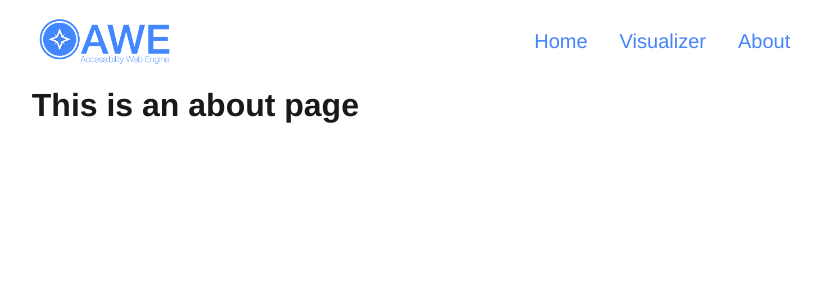
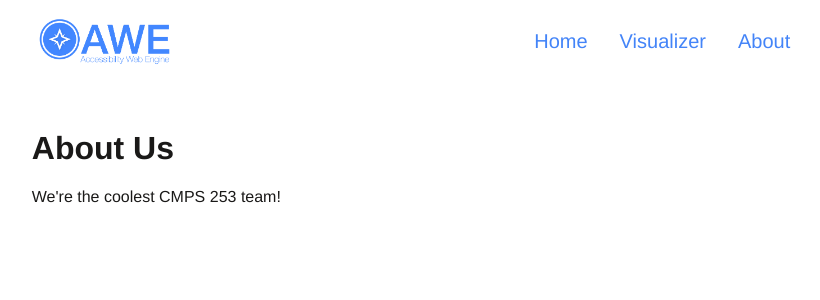
Before and after one commit to MaxMonteil/awe, a Vue app in the folder site/: page /about in a window 1280 px wide. Shown: the top 300 px of the page, without its empty margins (229-1049 px from the left). Built offline with nearby package versions, Linux system fonts and the light colour scheme.

Commit message:
Add some styles.

```diff
--- a/site/src/views/About.vue
+++ b/site/src/views/About.vue
@@ -1,5 +1,12 @@
 <template>
-  <div class="about">
-    <h1>This is an about page</h1>
+  <div id="about">
+    <h1 class="title">About Us</h1>
+    <p>We're the coolest CMPS 253 team!</p>
   </div>
 </template>
+
+<style scoped>
+#about {
+  margin-top: 64px;
+}
+</style>
```
